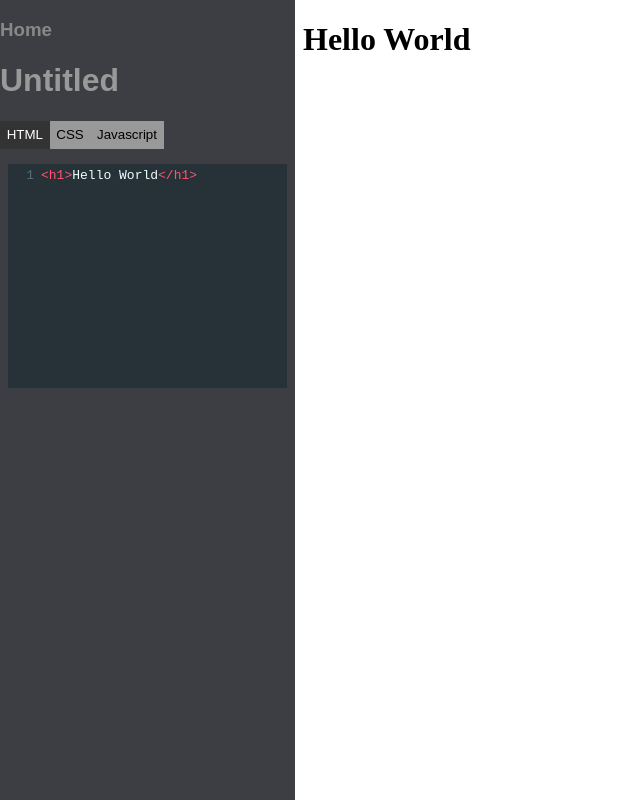
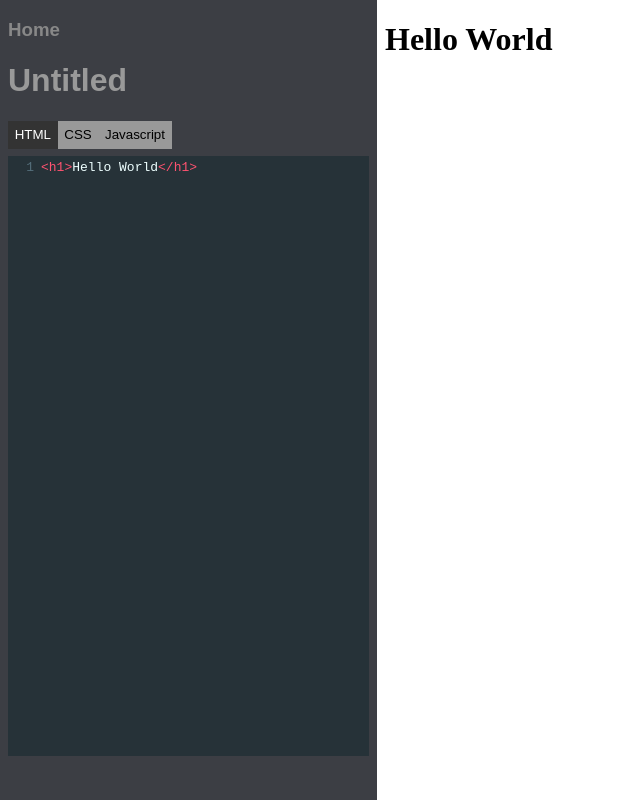
Before and after one commit to jaydenkwright/code-editor, a React (Create React App) app in the folder client/: page / in a window 1280 px wide. Shown: the whole page, without its empty margins (0-640 px from the left). Built offline with nearby package versions, Linux system fonts and the light colour scheme.

Commit message:
Updated styles

```diff
--- a/client/src/index.css
+++ b/client/src/index.css
@@ -1,38 +1,40 @@
 body{
-  margin: 0
+  margin: 0;
 }
 
 .window-container{
   display: flex;
-}
-.code-window{
-  background-color: hsl(225, 6%, 25%);
-  width: 30%;
 }
 
 .window{
   height: 100vh;
 }
 
+.code-window{
+  background-color: hsl(225, 6%, 25%);
+  width: 40%;
+  padding: 0em .5em;
+  height: 100vh;
+}
+
 .display{
   width: 100%;
+  overflow: hidden;
 }
 
 .editor-container{
   flex-grow: 1;
   flex-basis: 0;
   display: flex;
-  padding: .5em;
   background-color: hsl(225, 6%, 25%);
-  height: 28vh;
+  flex-shrink: 0;
 }
 
 .CodeMirror{
-  height: 100% !important;
+  height: 75vh !important;
 }
 
 .editor-wrapper{
   flex: 1;
-  flex-grow: 1;
   overflow: hidden;
 }
```
